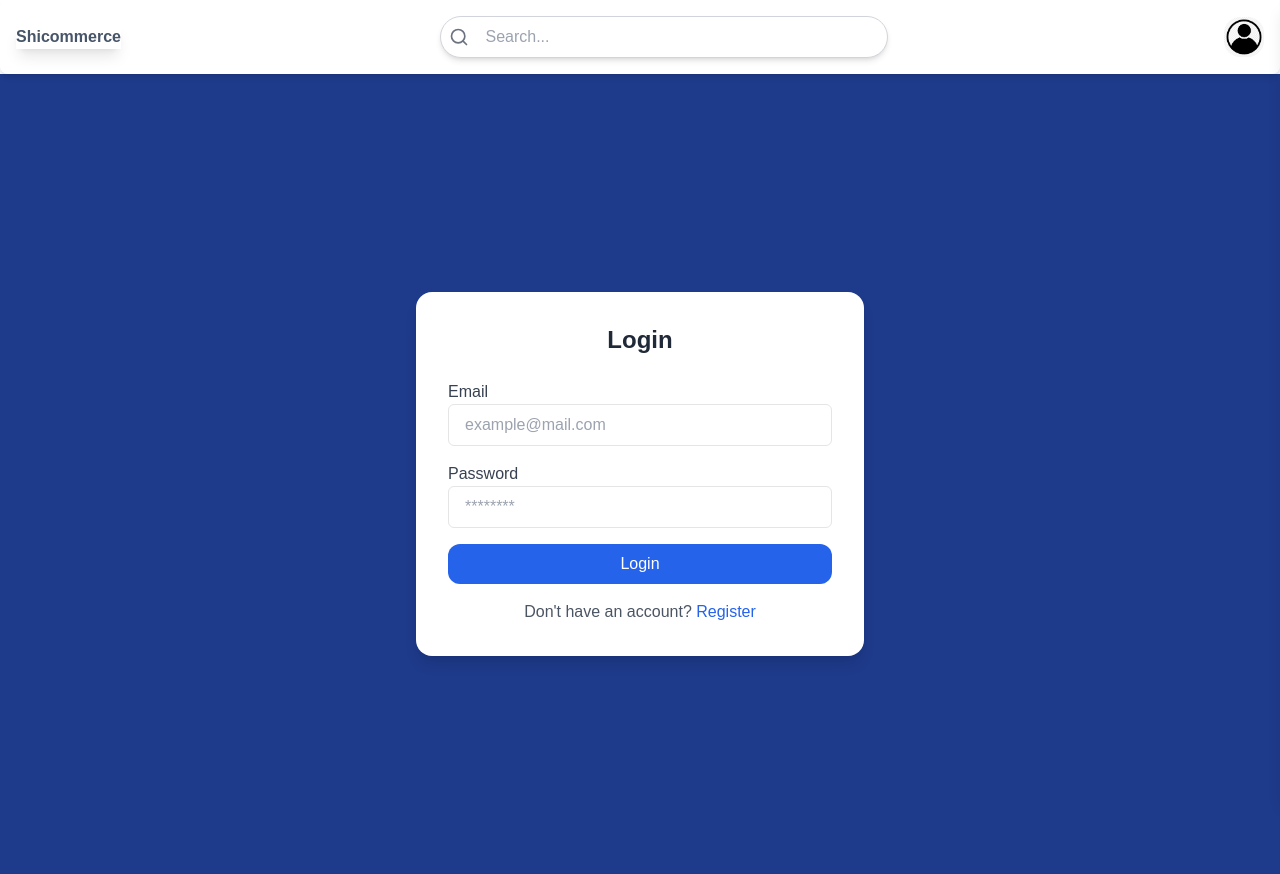
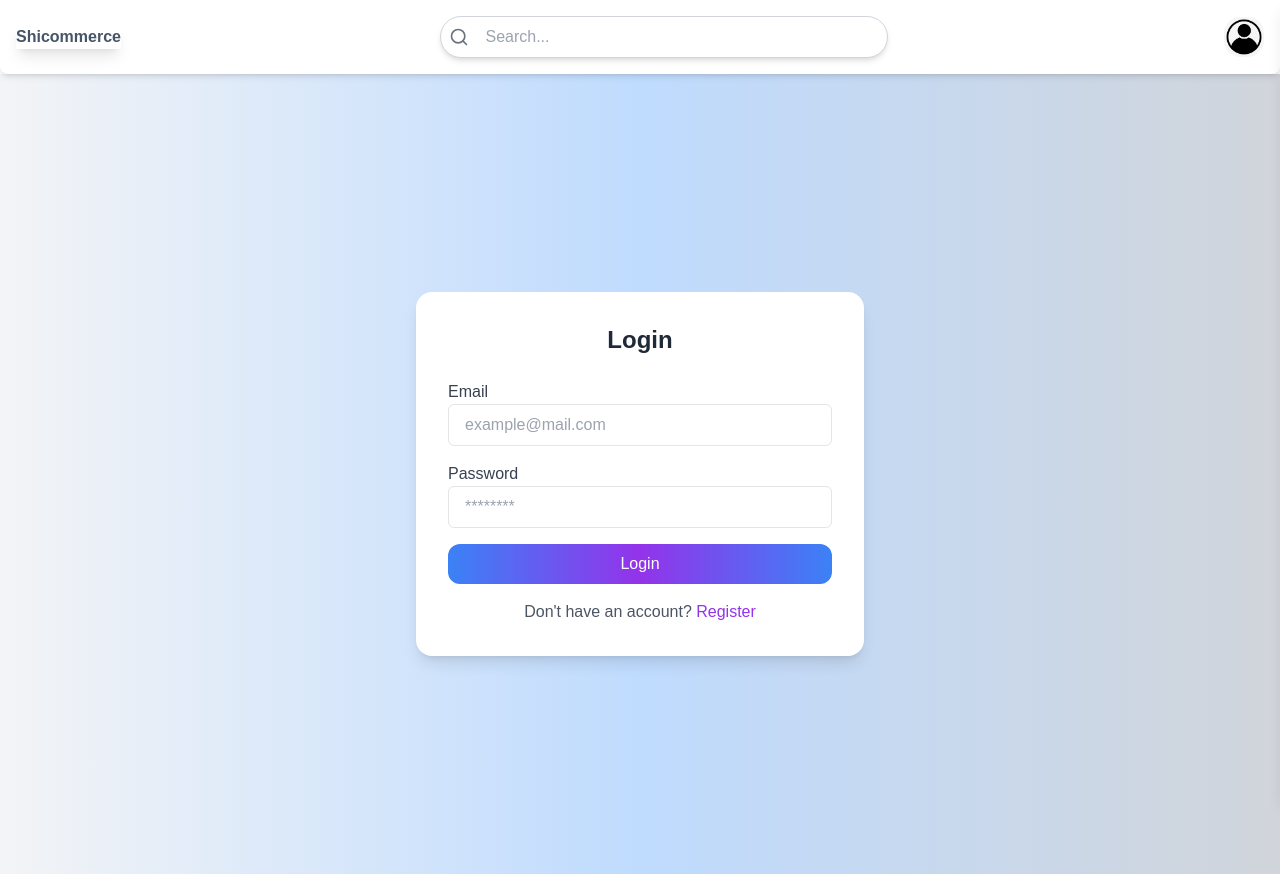
Before and after one commit to Shitanshu731/ShiMart, a Next.js app: page /login in a window 1280 px wide. Built offline with nearby package versions, Linux system fonts and the light colour scheme; no server answers.

Commit message:
Improve Styles

```diff
--- a/src/app/(auth)/login/page.js
+++ b/src/app/(auth)/login/page.js
@@ -54,7 +54,7 @@ const Login = () => {
   };
 
   return (
-    <div className="flex items-center justify-center min-h-screen bg-blue-900 px-4">
+    <div className="flex items-center justify-center min-h-screen bg-gradient-to-r from-gray-100 via-blue-200 to-gray-300 px-4">
       <motion.div
         initial={{ opacity: 0, scale: 0.9 }}
         animate={{ opacity: 1, scale: 1 }}
@@ -92,7 +92,7 @@ const Login = () => {
           <motion.button
             whileTap={{ scale: 0.95 }}
             type="submit"
-            className="w-full bg-blue-600 hover:bg-blue-700 text-white py-2 rounded-xl transition-all"
+            className="w-full bg-gradient-to-r from-blue-500 via-purple-600 to-blue-500 text-white py-2 rounded-xl transition-all"
           >
             Login
           </motion.button>
@@ -100,7 +100,7 @@ const Login = () => {
         <p className="text-center text-gray-600 mt-4">
           Don't have an account?{" "}
           <span
-            className="text-blue-600 cursor-pointer hover:underline"
+            className="text-purple-600 cursor-pointer hover:underline"
             onClick={() => router.push("/register")}
           >
             Register
--- a/src/app/(auth)/register/page.js
+++ b/src/app/(auth)/register/page.js
@@ -45,7 +45,7 @@ const Register = () => {
   };
 
   return (
-    <div className="flex items-center justify-center min-h-screen bg-blue-900 px-4">
+    <div className="flex items-center justify-center min-h-screen bg-gradient-to-r from-gray-100 via-blue-200 to-gray-300 px-4">
       <motion.div
         initial={{ opacity: 0, scale: 0.9 }}
         animate={{ opacity: 1, scale: 1 }}
@@ -103,7 +103,7 @@ const Register = () => {
           <motion.button
             whileTap={{ scale: 0.95 }}
             type="submit"
-            className="w-full bg-blue-600 hover:bg-blue-700 text-white py-2 rounded-xl transition-all"
+            className="w-full bg-gradient-to-r from-blue-500 via-purple-600 to-blue-500 text-white py-2 rounded-xl transition-all"
           >
             Register
           </motion.button>
@@ -111,7 +111,7 @@ const Register = () => {
         <p className="text-center text-gray-600 mt-4">
           Already have an account?{" "}
           <span
-            className="text-blue-600 cursor-pointer hover:underline"
+            className="text-purple-600 cursor-pointer hover:underline"
             onClick={() => router.push("/login")}
           >
             Login
--- a/src/app/(product)/product-list/[id]/page.js
+++ b/src/app/(product)/product-list/[id]/page.js
@@ -34,7 +34,7 @@ const ProductDetail = () => {
   if (!product) return <p className="text-center p-6">Loading...</p>;
 
   return (
-    <div className="min-h-screen bg-gray-100 p-6 flex justify-center items-center">
+    <div className="min-h-screen bg-gradient-to-r from-gray-100 via-blue-200 to-gray-300 p-6 flex justify-center items-center">
       <div className="bg-white rounded-xl shadow-lg max-w-5xl w-full p-6 flex flex-col md:flex-row">
         {/* Product Image */}
         <div className="flex-1 flex justify-center">
--- a/src/app/(product)/product-list/page.js
+++ b/src/app/(product)/product-list/page.js
@@ -57,7 +57,9 @@ export default function ProductList() {
   return (
     <div
       className={`min-h-screen p-4 transition-all duration-300 ${
-        theme === "dark" ? "bg-black text-white" : "bg-gray-100 text-black"
+        theme === "dark"
+          ? "bg-gradient-to-r from-gray-900 via-purple-900 to-black text-white"
+          : "bg-gradient-to-r from-gray-100 via-blue-200 to-gray-300 text-black"
       }`}
     >
       {/* Header with Mobile Filter Button */}
```
